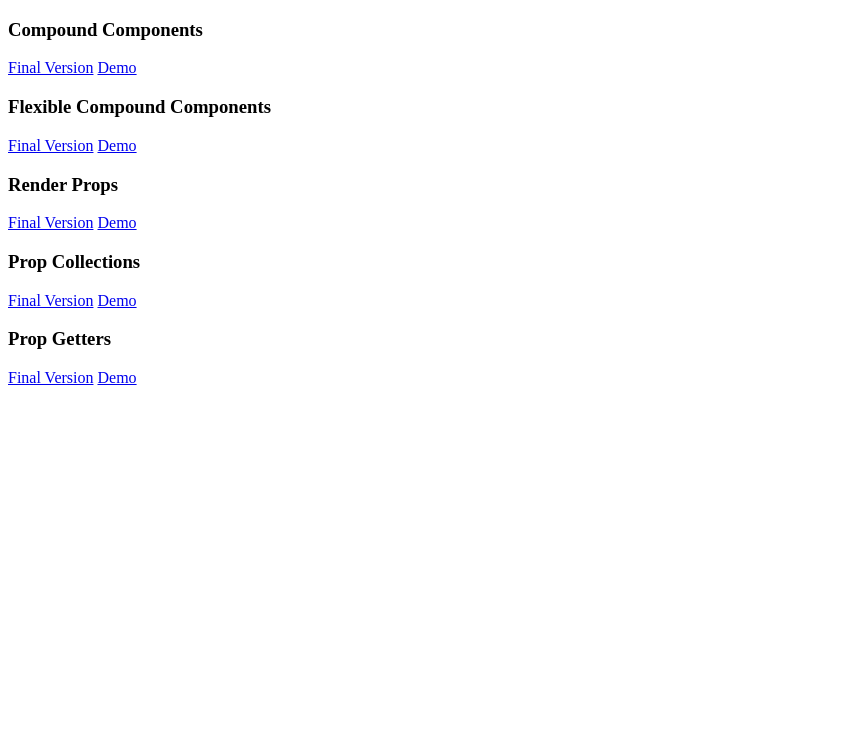
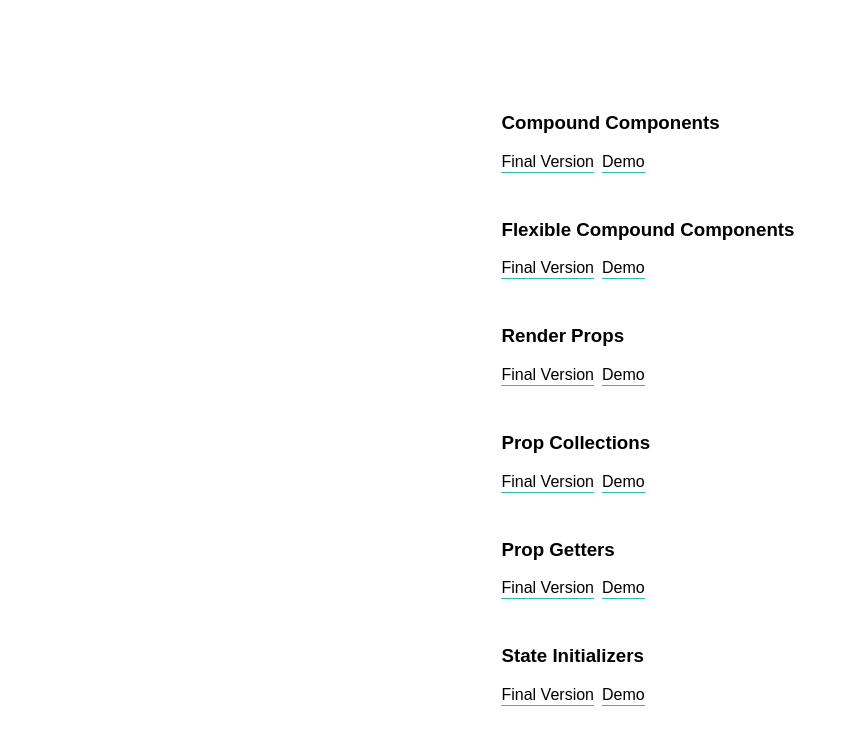
Before and after one commit to abinavseelan/react-design-patterns, a React (Create React App) app: page / in a window 1280 px wide. Shown: the top 738 px of the page, without its empty margins (0-849 px from the left). Built offline with nearby package versions, Linux system fonts and the light colour scheme.

Commit message:
State Initializers

```diff
--- a/src/App.js
+++ b/src/App.js
@@ -33,6 +33,9 @@ class App extends Component {
 
               <Route exact path='/prop-getters' component={Final.PropGetters}/>
               <Route exact path='/prop-getters/demo' component={Demo.PropGetters}/>
+
+              <Route exact path='/state-initializers' component={Final.StateInitializers}/>
+              <Route exact path='/state-initializers/demo' component={Demo.StateInitializers}/>
             </React.Fragment>
           </Switch>
         </Router>
--- a/src/Demo/index.js
+++ b/src/Demo/index.js
@@ -3,6 +3,7 @@ import RenderProps from './render-props';
 import PropCollections from './prop-collections';
 import PropGetters from './prop-getters';
 import FlexibleCC from './flexible-compound-components';
+import StateInitializers from './state-initializers';
 
 export default {
     CompoundComponent,
@@ -10,4 +11,5 @@ export default {
     PropCollections,
     PropGetters,
     FlexibleCC,
+    StateInitializers,
 }
--- /dev/null
+++ b/src/Demo/state-initializers/Calendar.js
@@ -0,0 +1,26 @@
+import React from 'react';
+
+const dateToDateString = (date) => {
+    return `${date.getFullYear()}-${date.getMonth() + 1}-${date.getDate() < 10 ? `0${date.getDate()}` : date.getDate()}`;
+}
+
+class Calendar extends React.Component {
+    state = {}
+
+    onChange = (e) => {
+        const dateString = e.target.value;
+        const dateArray = dateString.split('-');
+
+        this.props.onChange(new Date(dateArray[0], dateArray[1] - 1, dateArray[2]));
+    }
+
+    reset = () => {}
+
+    render() {
+        return (
+            <input type="date" value={dateToDateString(this.props.initialValue)} onChange={this.onChange}/>
+        );
+    }
+}
+
+export default Calendar;
--- /dev/null
+++ b/src/Demo/state-initializers/index.js
@@ -0,0 +1,17 @@
+import React from 'react';
+
+import Calendar from './Calendar';
+
+class App extends React.Component {
+    handleDateChange = (value) => {
+        console.log(value);
+    }
+
+    render() {
+        return (
+            <Calendar initialValue={new Date()} onChange={this.handleDateChange} />
+        )
+    }
+}
+
+export default App;
--- a/src/Final/index.js
+++ b/src/Final/index.js
@@ -3,6 +3,7 @@ import RenderProps from './render-props';
 import PropCollections from './prop-collections';
 import PropGetters from './prop-getters';
 import FlexibleCC from './flexible-compound-components';
+import StateInitializers from './state-initializers';
 
 export default {
     CompoundComponent,
@@ -10,4 +11,5 @@ export default {
     PropCollections,
     PropGetters,
     FlexibleCC,
+    StateInitializers
 }
--- /dev/null
+++ b/src/Final/state-initializers/Calendar.js
@@ -0,0 +1,36 @@
+import React from 'react';
+
+const dateToDateString = (date) => {
+    return `${date.getFullYear()}-${date.getMonth() + 1}-${date.getDate() < 10 ? `0${date.getDate()}` : date.getDate()}`;
+}
+
+class Calendar extends React.Component {
+    state = {
+        value: dateToDateString(this.props.initialValue) || dateToDateString(new Date())
+    }
+
+    onChange = (e) => {
+        const dateString = e.target.value;
+        const dateArray = dateString.split('-');
+
+        this.setState({
+            value: dateString,
+        }, () => {
+            this.props.onChange(new Date(dateArray[0], dateArray[1] - 1, dateArray[2]));
+        })
+    }
+
+    reset = () => {
+        this.setState({
+            value: dateToDateString(this.props.initialValue) || dateToDateString(new Date())
+        })
+    }
+
+    render() {
+        return (
+            this.props.children(this.state.value, this.onChange, this.reset)
+        );
+    }
+}
+
+export default Calendar;
--- /dev/null
+++ b/src/Final/state-initializers/index.js
@@ -0,0 +1,27 @@
+import React from 'react';
+
+import Calendar from './Calendar';
+
+class App extends React.Component {
+    handleDateChange = (value) => {
+        console.log(value);
+    }
+
+    render() {
+        return (
+            <Calendar initialValue={new Date()} onChange={this.handleDateChange}>
+                {
+                    (dateString, onChange, reset) => (
+                        <div>
+                            <h1>Let's set the date!</h1>
+                            <input type="date" onChange={onChange} value={dateString} />
+                            <button onClick={reset}>Reset</button>
+                        </div>
+                    )
+                }
+            </Calendar>
+        )
+    }
+}
+
+export default App;
--- a/src/ToC.js
+++ b/src/ToC.js
@@ -1,56 +1,57 @@
 import React from 'react';
+
+import './styles.css';
 
 import { Link } from 'react-router-dom';
 
 const ToC = () => {
     return (
-        <React.Fragment>
+        <div className="container">
             <div>
+                <div className="toc-container">
                     <h3>
                         Compound Components
                     </h3>
                     <Link to="/compound-components">Final Version</Link>
-                &nbsp;
                     <Link to="/compound-components/demo">Demo</Link>
-                &nbsp;
                 </div>
-            <div>
+                <div className="toc-container">
                     <h3>
                         Flexible Compound Components
                     </h3>
                     <Link to="/flexible-compound-components">Final Version</Link>
-                &nbsp;
                     <Link to="/flexible-compound-components/demo">Demo</Link>
-                &nbsp;
                 </div>
-            <div>
+                <div className="toc-container">
                     <h3>
                         Render Props
                     </h3>
                     <Link to="/render-props">Final Version</Link>
-                &nbsp;
                     <Link to="/render-props/demo">Demo</Link>
-                &nbsp;
                 </div>
-            <div>
+                <div className="toc-container">
                     <h3>
                         Prop Collections
                     </h3>
                     <Link to="/prop-collections">Final Version</Link>
-                &nbsp;
                     <Link to="/prop-collections/demo">Demo</Link>
-                &nbsp;
                 </div>
-            <div>
+                <div className="toc-container">
                     <h3>
                         Prop Getters
                     </h3>
                     <Link to="/prop-getters">Final Version</Link>
-                &nbsp;
                     <Link to="/prop-getters/demo">Demo</Link>
-                &nbsp;
                 </div>
-        </React.Fragment>
+                <div className="toc-container">
+                    <h3>
+                        State Initializers
+                    </h3>
+                    <Link to="/state-initializers">Final Version</Link>
+                    <Link to="/state-initializers/demo">Demo</Link>
+                </div>
+            </div>
+        </div>
     )
 }
 
--- /dev/null
+++ b/src/styles.css
@@ -0,0 +1,25 @@
+* {
+    box-sizing: border-box;
+    font-family: sans-serif;
+}
+
+.container {
+    width: 100vw;
+    height: 100vh;
+
+    display: flex;
+    justify-content: center;
+    align-items: center;
+}
+
+.toc-container {
+    margin: 48px 0;
+}
+
+.container a {
+    margin-right: 8px;
+    padding-bottom: 2px;
+    border-bottom: 1px solid #2bbbad;
+    text-decoration: none;
+    color: inherit;
+}
```
Lines whose indentation alone changed are shown as unchanged.
